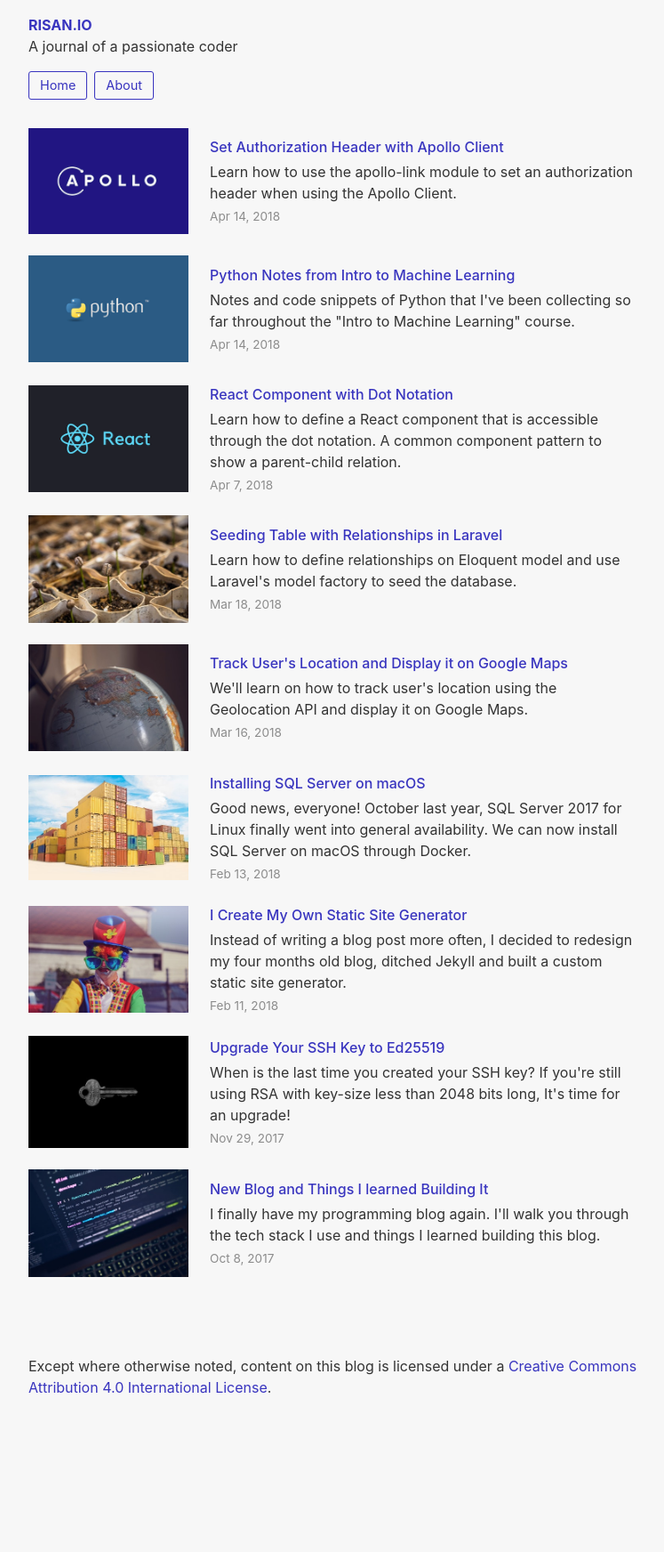
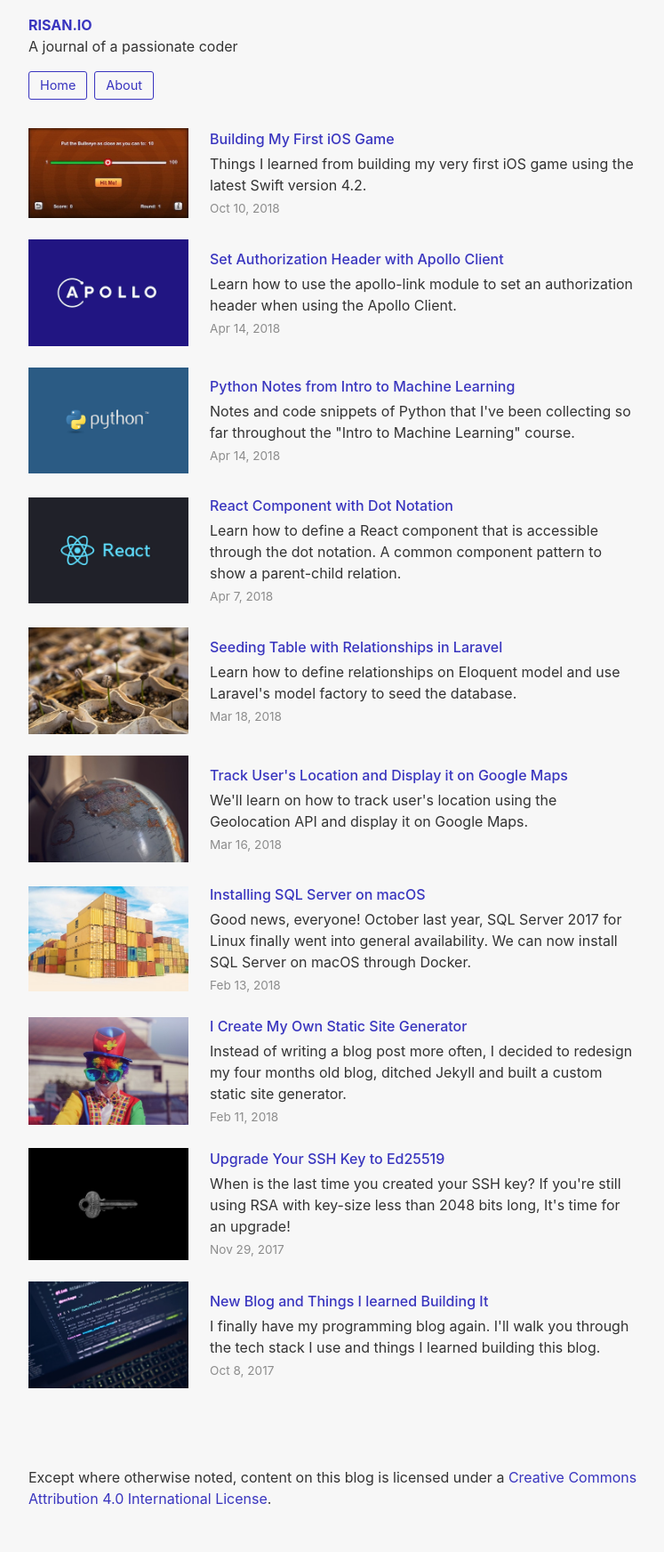
Before and after one commit to risan/oldblog, a Jekyll site: the page built from index.md, in a window 1280 px wide. Shown: the whole page at 89% size, without its empty margins (264-1011 px from the left). Built offline with Jekyll 4.4.1, drawn with Linux system fonts in a browser that asks for light colours; before the commit the page ends 1619 px from its top, so only the background shows below that; some of the changed lines change nothing that is shown.

Commit message:
New blog post

````diff
--- /dev/null
+++ b/_posts/2018-10-10-building-my-first-ios-game.md
@@ -0,0 +1,515 @@
+---
+title: Building My First iOS Game
+date: 2018-10-10 00:10
+tags: swift
+excerpt: Things I learned from building my very first iOS game using the latest Swift version 4.2.
+image_thumb: /img/2018-10-10-building-my-first-ios-game/featured-thumb.jpg
+image:
+  path: /img/2018-10-10-building-my-first-ios-game/og.jpg
+  width: 1200
+  height: 715
+---
+Sunday night two weeks ago, I had nothing better to do. So I started googling for some iOS tutorial and landed on this amazing [video tutorial](https://www.raywenderlich.com/5993-your-first-ios-app) by Ray Wenderlich. It's quite exciting and easy to follow for a total beginner like me. I delved into Swift documentation before and got bored easily. 😝
+
+On that tutorial, you'll learn the basic of iOS development by building some simple game named Bull's Eye. It generates some random number between 1 and 100. It then challenges the user to estimate and move the slider as close as possible to that random number. The closer it gets, the higher the point. It's pretty simple.
+
+You can check out the complete project on my Github repository: [risan/bullseye-ios](https://github.com/risan/bullseye-ios).
+
+![Bull's Eye game in action](https://media.giphy.com/media/8TzojHt7pxqv8GhXnW/giphy.gif)
+
+## Things I Learned
+
+Here are a few things that I learned and gathered so far about Swift programming language. Note that I use the latest Swift 4.2 version.
+
+* [Variables, Constants, and Data Types](#variables-constants-and-data-types)
+    * [Basic Data Types](#basic-data-types)
+    * [Working with Integer](#working-with-integer)
+    * [Working with Decimal](#working-with-decimal)
+    * [Declaring a Variable](#declaring-a-variable)
+    * [Declaring a Constant](#declaring-a-constant)
+    * [Type Inference](#type-inference)
+    * [String Extrapolation](#string-extrapolation)
+* [Functions](#functions)
+    * [Function with Parameter](#function-with-parameter)
+    * [Omitting Argument Label in a Function](#omitting-argument-label-in-a-function)
+    * [Renaming the Function Parameter](#renaming-the-function-parameter)
+    * [Function with Return Value](#function-with-return-value)
+* [Optional](#optional)
+    * [Optional Binding](#optional-binding)
+    * [Class Initializer](#class-initializer)
+* [Class](#class)
+    * [Class Initializer](#class-initializer)
+* [Other Discoveries](#other-discoveries)
+    * [Force Unwrapping](#force-unwrapping)
+    * [Class Inheritance](#class-inheritance)
+    * [Known Type Parameter](#known-type-parameter)
+    * [Using a Closure](#using-a-closure)
+    * [Displaying Local HTML File on a WebView](#displaying-local-html-file-on-a-webview)
+
+### Variables, Constants, and Data Types
+
+#### Basic Data Types
+
+There are several basic data types provided by Swift, here are some of the types that I've used so far:
+
+* `Int`: For a positive or negative integer number (e.g. `100`, `0`, or `-12`);
+* `Float`: For a decimal number (e.g. `3.14` or `-0.123`);
+* `Double`: Double precision floating point number—a lot more precise than the `Float`;
+* `Bool`: For boolean value (`true` or `false`);
+* `Character`: For a single character (e.g. `A`, `b`, or `&`); and
+* `String`: Collection of a character (e.g. `Hello World`).
+
+##### Working with Integer
+
+Swift also provides several other data types for handling an integer number:
+
+* `UInt`—the unsigned version of `Int` (zero and positve number only)
+* `Int8` and `UInt8`—the 8 bit version;
+* `Int16` and `UInt16`—the 16 bit version;
+* `Int32` and `UInt32`—the 32 bit version; and
+* `Int64` and `UInt64`—the 64 bit version.
+
+Unless you know about what you're doing, always use the `Int` data type when dealing with an integer number.
+
+#### Working with Decimal
+
+There are also several other data types for handling a decimal number:
+
+* `Float32`—the 32 bit version of floating point type;
+* `Float64`—the 64 bit version; and
+* `Float80`—the extended precision floating point type.
+
+However, the Swift documentation recommends us to always use the `Double` data type when dealing with a decimal number.
+
+#### Declaring a Variable
+
+Use the `var` keyword to declare a variable:
+
+```swift
+var name: String = "John Doe"
+var age: Int = 23
+var score: Double = 75.34
+var isAwesome: Bool = true
+var grade: Character = "A"
+```
+
+Since it's a variable, we are allowed to change the value—as long as it has the same data type.
+
+```swift
+var name: String = "John Doe"
+
+name = "Foo Bar"
+
+// Will throw an error, because it's an integer not a string.
+name = 12
+
+// We have to explicitly convert the new value into the same data type.
+name = String(12)
+```
+
+#### Declaring a Constant
+
+To declare a constant, we use the `let` keyword:
+
+```swift
+let max: Int = 100
+let pi: Double = 3.14
+
+// Will throw an error, since we're not allowed to change the value.
+pi = 3.1423
+```
+
+#### Type Inference
+
+Swift is a strongly typed language. However, it allows us to declare a variable or a constant without even specifying its data type. Swift is smart enough to figure out the data type based on its initial value.
+
+```swift
+var totalItems = 5 // Int
+var totalAmounts = 50.3 // Double
+let message = "Success!" // String
+let isPaid = true // Bool
+let grade = "A" // String
+```
+
+Note that by default, a decimal number will be inferred as a `Double`—not a `Float`. A round number also will be inferred as an `Int`, even if the value may also fit in another data type like `UInt8`.
+
+#### String Extrapolation
+
+In Swift, we can put the value of a variable or a constant within a string like this:
+
+```swift
+"Some string \(yourVariableOrConstant)"
+```
+
+When we extrapolate a variable or a constant within a string, we don't need to explicitly convert the data type—even if it's not a string.
+
+```swift
+let totalItems = 5
+let totalAmounts = 50.3
+let isPaid = true
+let message = "Success!"
+
+print("Total items: \(totalItems)\nTotal amount: $\(totalAmounts)")
+print("Is Paid: \(isPaid)\nMessage: \(message)")
+```
+
+The above code will print the following output:
+
+```txt
+Total items: 5
+Total amount: $50.3
+Is Paid: true
+Message: Success!
+```
+
+We can also use the triple quotes (`"""`) to construct a multiline string. The following code will have the same exact output like above:
+
+```swift
+print("""
+Total items: \(totalItems)
+Total amount: $\(totalAmounts)
+Is Paid: \(isPaid)
+Message: \(message)
+""")
+```
+
+### Functions
+
+Use the `func` keyword to create a function:
+
+```swift
+func sayHello() {
+    print("Hello World!")
+}
+
+// Calling the function.
+sayHello()
+```
+
+#### Function with Parameter
+
+We can also create a function with a parameter:
+
+```swift
+func greet(name: String) {
+    print("Hello \(name)!")
+}
+
+greet(name: "Mr Data") // Hello Mr Data!
+
+greet(name: "Darth Vader") // Hello Darth Vader!
+
+greet(name: 123.45) // Will throw an error, since we pass a double
+```
+
+Note how we also pass the `name` when calling the `greet` function above. In Swift, the `name` is also called "argument label".
+
+We can have as many parameters as we want:
+
+```swift
+func introduce(name: String, age: Int) {
+    print("Hi my name is \(name) and I'm \(age) years old.")
+}
+
+introduce(name: "John", age: 23)
+
+// Will throw an error, since we can't change the argument's order.
+introduce(age: 19, name: "Luke")
+```
+
+Note that even though the arguments are already labeled, we can't change the order of these arguments.
+
+#### Omitting Argument Label in a Function
+
+We can configure the function so we don't have to specify the argument label when calling it. To omit the argument label, simply put an underscore (`_`) before the parameter name:
+
+```swift
+func greet(_ name: String) {
+    print("Hi \(name)!")
+}
+
+greet("Captain Kirk") // Hi Captain Kirk!
+
+// Will throw an error, we have to omit the argument label.
+greet(name: "John")
+```
+
+We can combine a named parameter with the omitted one:
+
+```swift
+func introduce(_ name: String, age: Int) {
+    print("Hi my name is \(name) and I'm \(age) years old.")
+}
+
+introduce("John", age: 23) // Hi my name is John and I'm 23 years old.
+```
+
+And of course we can also have multiple parameters without any argument labels:
+
+```swift
+func introduce(_ name: String, _ age: Int) {
+    print("Hi my name is \(name) and I'm \(age) years old.")
+}
+
+introduce("Jar Jar", 33) // Hi my name is Jar Jar and I'm 33 years old.
+```
+
+#### Renaming the Function Parameter
+
+In Swift, we are allowed to have a different identifier between the parameter name and the argument label.
+
+```swift
+func welcome(to name: String) {
+    print("Welcome to the \(name)!")
+}
+
+welcome(to: "Jungle") // Welcome to the Jungle!
+```
+
+The `to` will be used as an argument label when calling the `welcome` function. While the `name` will be used as an identifier for the parameter within the function's body.
+
+#### Function with Return Value
+
+So far we've only created functions with no return value. To create a function with a return value, simply use the `return` keyword and declare the return type right before the opening curly brace:
+
+```swift
+func sum(_ a: Int, _ b: Int) -> Int {
+    return a + b
+}
+
+sum(10, 20) // 30
+sum(10, -20) // -10
+```
+
+### Optional
+
+"Optional" was one of the concepts that I was struggling with when trying out Swift for the first time years ago. Now I finally understand. It's simply a data type that accepts `nil` as a value—which means an absence of value. We use a question mark (`?`) to indicate an optional type:
+
+```swift
+var name: String? // Optional String type
+var message: String = "John" // Just regular String type
+
+name = "John" // We can assign a regular String value
+name = nil // or we can also assign a `nil`
+
+// However this will throw an error, since message is not an optional type.
+message = nil
+```
+
+#### Optional Binding
+
+We can think of optional type as a box. It can either contain something (some value) or nothing at all (a `nil` value). In order to know what's inside of this box, we have to open it. In Swift, this process is called "unwrapping"—like unwrapping present box!
+
+One of the way to "unwrap" an optional type is by using an optional binding. We assign the optional type to some constant using the `let` keyword; we then wrap this assignment with an `if` statement like so:
+
+```swift
+var name: String?
+
+if let unwrappedName = name {
+    // This block will be executed if name is not nil
+    print("Hi \(unwrappedName)!")
+} else {
+    // This block will be executed if name is nil
+    print("Name is empty")
+}
+```
+
+### Class
+
+Use the `class` keyword to define a class:
+
+```swift
+class Person {
+    let isHuman = true
+    var name = "John Doe"
+
+    func sayHi() {
+        print("Hi, my name is \(name)!")
+    }
+}
+
+let john = Person()
+
+john.isHuman // true
+john.name // John Doe
+john.sayHi() // Hi, my name is John Doe!
+
+john.name = "Yoda"
+john.sayHi() // Hi, my name is Yoda!
+
+// Will throw an error because `isHuman` is a constant.
+john.isHuman = false
+```
+
+Just like calling a function, we use `Person()` to initialize a new object of `Person` class. We can then use the dot (`.`) to access the object's properties and methods.
+
+#### Class Initializer
+
+The class can also have an initializer or a constructor. This is a good place for us to set up the class's instance; like assigning some initial values to the properties:
+
+```swift
+class Person {
+    var name: String
+    var age:Int?
+
+    // The class initializer
+    init(name: String, age: Int?) {
+        self.name = name
+        self.age = age
+    }
+
+    func sayHi() {
+        var message = "Hi, my name is \(name)"
+
+        if let ageValue = age {
+            message += " and I'm \(ageValue) years old"
+        }
+
+        print(message)
+    }
+}
+
+let anakin = Person(name: "Anakin", age: 20)
+let luke = Person(name: "Luke", age: nil)
+
+anakin.sayHi() // Hi, my name is Anakin and I'm 20 years old
+luke.sayHi() // Hi, my name is Luke
+```
+
+Note that when the parameter in a method has the same name as one of the class's property, we can use the `self` keyword to refer to the class's property.
+
+In Swift, we are allowed to declare a function or a method with the same name, as long as it has different parameter signature. And so does the class initializer, we can have several `init()` with different parameter signature:
+
+```swift
+class Person {
+    var name: String
+    var age:Int?
+
+    // The age parameter is not optional now.
+    init(name: String, age: Int) {
+        self.name = name
+        self.age = age
+    }
+
+    // Another init but without age parameter.
+    init(name: String) {
+        self.name = name
+    }
+
+    func sayHi() {
+        var message = "Hi, my name is \(name)"
+
+        if let ageValue = age {
+            message += " and I'm \(ageValue) years old"
+        }
+
+        print(message)
+    }
+}
+
+let anakin = Person(name: "Anakin", age: 20)
+let luke = Person(name: "Luke")
+
+anakin.sayHi() // Hi, my name is Anakin and I'm 20 years old
+luke.sayHi() // Hi, my name is Luke
+```
+
+### Other Discoveries
+
+Here are some other discoveries I've made throughout the tutorial:
+
+* We don't need to use a semicolon (`;`) at the end of each statement, unless we want to have multiple statements within one line.
+* Every UI object dropped to the storyboard from the library, is an object from some class.
+* Use the `@IBOutlet` keyword on the class's property if we want it to refer to some object on the storyboard.
+* Use the `@IBAction` keyword on the class's method if want it to be executed when a particular event occurred on some object on the storyboard.
+
+#### Force Unwrapping
+
+```swift
+@IBOutlet weak var slider: UISlider!
+```
+
+The exclamation mark (`!`) at the end of the above code is used for unwrapping the optional type forcefully. It means that if the `slider` is `nil` the code execution will be aborted.
+
+#### Class Inheritance
+
+```swift
+class ViewController: UIViewController {
+
+    override func viewDidLoad() {
+        super.viewDidLoad()
+    }
+}
+```
+
+In the code above, we declare a class named `ViewController` that inherits from the `UIViewController` class. In Swift, we are allowed to override the parent's method. To do so, we have to use the `override` keyword before the new method declaration. We can also use the `super` keyword to access parent's original methods or properties.
+
+#### Known Type Parameter
+
+Below is the signature of the `setThumbImage` method from a `UISlider` class:
+
+```swift
+func setThumbImage(_ image: UIImage?, for state: UIControl.State)
+```
+
+Suppose we have a variable named `slider` which is an instance of the `UISlider` class. We can call the above method like this:
+
+```swift
+slider.setThumbImage(someUIImageInstance, for: UIControl.State.normal)
+```
+
+`UIControl.State` is a struct that contains several constants describing the state of a control. And since the type of the `for` argument is already known to be the `UIControl.State`, we can actually just use a dot (`.`) to access the struct's constant:
+
+```swift
+slider.setThumbImage(someUIImageInstance, for: .normal)
+```
+
+#### Using a Closure
+
+```swift
+UIAlertAction(title: "OK", style: .default, handler: {
+    action in
+    self.startNewRound()
+})
+```
+
+The code above is taken from the tutorial's source code. We declare a closure as an argument for the `handler` parameter. The `in` keyword is used to separate the closure's parameter(s) from the body. In the code above we only have one parameter: `action`—which is an instance of the newly created `UIAlertAction` class.
+
+#### Displaying Local HTML File on a WebView
+
+Here's the code that we use to display a locally saved HTML file within the WebKit WebView:
+
+```swift
+// Load the local HTML file named "about.html"
+if let htmlPath = Bundle.main.path(forResource: "about", ofType: "html") {
+    let htmlUrl = URL(fileURLWithPath: htmlPath)
+    let htmlUrlRequest = URLRequest(url: htmlUrl)
+    webView.load(htmlUrlRequest)
+}
+```
+
+Note that the `webView` identifier above refers to the `WKWebView` object on the storyboard.
+
+### Closing Thought
+
+I must say, so far I enjoy creating an iOS application using Swift. Swift syntax is cleaner and more concise than its predecessor—Objective C. For me it's also a lot easier to understand.
+
+This little quest of mine, leading me to find more tutorials about building iOS development with Swift. So far I've done another 4 tutorials:
+
+##### [1. Auto layout practice](https://github.com/risan/autolayout-ios)
+
+![Auto Layout Practice](/img/2018-10-10-building-my-first-ios-game/auto-layout.jpg)
+
+##### [2. Stack Views practice](https://github.com/risan/stack-views-ios)
+
+![Stack Views Practice](/img/2018-10-10-building-my-first-ios-game/stack-views.jpg)
+
+##### [3. Creating a paginated sliding cards](https://github.com/risan/sliding-cards-ios)
+
+![Sliding Cards in Action](https://media.giphy.com/media/EQBBtahcZ36yS4ATKz/giphy.gif)
+
+##### [4. A War Card Game](https://github.com/risan/war-card-game-ios)
+
+![War Card Game in Action](https://media.giphy.com/media/3oqoBNGeV4PEbCcQcP/giphy.gif)
+
+I probably should start reading the Swift documentation. 🤔
--- a/_sass/_syntax.scss
+++ b/_sass/_syntax.scss
@@ -2,8 +2,8 @@
 .highlight, .highlight pre, .highlight table { background: #141414; color: #ffffff }
 .highlight .hll { background-color: #373b41 }
 .highlight .c { color: #969896 } // Comment
-.highlight .err { color: #cc6666 } // Error
-.highlight .k { color: #b294bb } // Keyword
+.highlight .err { color: #e47a7a } // Error
+.highlight .k { color: #cba9d6 } // Keyword
 .highlight .l { color: #de935f } // Literal
 .highlight .n, .highlight .h { color: #ffffff } // Name
 .highlight .o { color: #8abeb7 } // Operator
@@ -12,55 +12,55 @@
 .highlight .cp { color: #969896 } // Comment.Preproc
 .highlight .c1 { color: #969896 } // Comment.Single
 .highlight .cs { color: #969896 } // Comment.Special
-.highlight .gd { color: #cc6666 } // Generic.Deleted
+.highlight .gd { color: #e47a7a } // Generic.Deleted
 .highlight .ge { font-style: italic } // Generic.Emph
 .highlight .gh { color: #ffffff; font-weight: bold } // Generic.Heading
-.highlight .gi { color: #b5bd68 } // Generic.Inserted
+.highlight .gi { color: #bbc368 } // Generic.Inserted
 .highlight .gp { color: #969896; font-weight: bold } // Generic.Prompt
 .highlight .gs { font-weight: bold } // Generic.Strong
 .highlight .gu { color: #8abeb7; font-weight: bold } // Generic.Subheading
-.highlight .kc { color: #b294bb } // Keyword.Constant
-.highlight .kd { color: #b294bb } // Keyword.Declaration
+.highlight .kc { color: #cba9d6 } // Keyword.Constant
+.highlight .kd { color: #cba9d6 } // Keyword.Declaration
 .highlight .kn { color: #8abeb7 } // Keyword.Namespace
-.highlight .kp { color: #b294bb } // Keyword.Pseudo
-.highlight .kr { color: #b294bb } // Keyword.Reserved
+.highlight .kp { color: #cba9d6 } // Keyword.Pseudo
+.highlight .kr { color: #cba9d6 } // Keyword.Reserved
 .highlight .kt { color: #f0c674 } // Keyword.Type
-.highlight .ld { color: #b5bd68 } // Literal.Date
+.highlight .ld { color: #bbc368 } // Literal.Date
 .highlight .m { color: #de935f } // Literal.Number
-.highlight .s { color: #b5bd68 } // Literal.String
-.highlight .na { color: #81a2be } // Name.Attribute
+.highlight .s { color: #bbc368 } // Literal.String
+.highlight .na { color: #81b5e2 } // Name.Attribute
 .highlight .nb { color: #ffffff } // Name.Builtin
 .highlight .nc { color: #f0c674 } // Name.Class
-.highlight .no { color: #cc6666 } // Name.Constant
+.highlight .no { color: #e47a7a } // Name.Constant
 .highlight .nd { color: #8abeb7 } // Name.Decorator
 .highlight .ni { color: #ffffff } // Name.Entity
-.highlight .ne { color: #cc6666 } // Name.Exception
-.highlight .nf { color: #81a2be } // Name.Function
+.highlight .ne { color: #e47a7a } // Name.Exception
+.highlight .nf { color: #81b5e2 } // Name.Function
 .highlight .nl { color: #ffffff } // Name.Label
 .highlight .nn { color: #f0c674 } // Name.Namespace
-.highlight .nx { color: #81a2be } // Name.Other
+.highlight .nx { color: #81b5e2 } // Name.Other
 .highlight .py { color: #ffffff } // Name.Property
 .highlight .nt { color: #8abeb7 } // Name.Tag
-.highlight .nv { color: #cc6666 } // Name.Variable
+.highlight .nv { color: #e47a7a } // Name.Variable
 .highlight .ow { color: #8abeb7 } // Operator.Word
 .highlight .w { color: #ffffff } // Text.Whitespace
 .highlight .mf { color: #de935f } // Literal.Number.Float
 .highlight .mh { color: #de935f } // Literal.Number.Hex
 .highlight .mi { color: #de935f } // Literal.Number.Integer
 .highlight .mo { color: #de935f } // Literal.Number.Oct
-.highlight .sb { color: #b5bd68 } // Literal.String.Backtick
+.highlight .sb { color: #bbc368 } // Literal.String.Backtick
 .highlight .sc { color: #ffffff } // Literal.String.Char
 .highlight .sd { color: #969896 } // Literal.String.Doc
-.highlight .s2 { color: #b5bd68 } // Literal.String.Double
+.highlight .s2 { color: #bbc368 } // Literal.String.Double
 .highlight .se { color: #de935f } // Literal.String.Escape
-.highlight .sh { color: #b5bd68 } // Literal.String.Heredoc
+.highlight .sh { color: #bbc368 } // Literal.String.Heredoc
 .highlight .si { color: #de935f } // Literal.String.Interpol
-.highlight .sx { color: #b5bd68 } // Literal.String.Other
-.highlight .sr { color: #b5bd68 } // Literal.String.Regex
-.highlight .s1 { color: #b5bd68 } // Literal.String.Single
-.highlight .ss { color: #b5bd68 } // Literal.String.Symbol
+.highlight .sx { color: #bbc368 } // Literal.String.Other
+.highlight .sr { color: #bbc368 } // Literal.String.Regex
+.highlight .s1 { color: #bbc368 } // Literal.String.Single
+.highlight .ss { color: #bbc368 } // Literal.String.Symbol
 .highlight .bp { color: #ffffff } // Name.Builtin.Pseudo
-.highlight .vc { color: #cc6666 } // Name.Variable.Class
-.highlight .vg { color: #cc6666 } // Name.Variable.Global
-.highlight .vi { color: #cc6666 } // Name.Variable.Instance
+.highlight .vc { color: #e47a7a } // Name.Variable.Class
+.highlight .vg { color: #e47a7a } // Name.Variable.Global
+.highlight .vi { color: #e47a7a } // Name.Variable.Instance
 .highlight .il { color: #de935f } // Literal.Number.Integer.Long
--- a/css/article.scss
+++ b/css/article.scss
@@ -115,7 +115,7 @@
   }
 
   pre {
-    font-size: .85em;
+    font-size: .8em;
     overflow-x: auto;
     padding: 1.25em 1.5em;
     margin-bottom: 1em;
@@ -125,7 +125,7 @@
     background-color: #141414;
   }
 
-  p {
+  p, li {
     code {
       color: $code-color;
       font-size: .85rem;
````
Also changed, not shown: img/2018-10-10-building-my-first-ios-game/auto-layout.jpg (added), img/2018-10-10-building-my-first-ios-game/featured-thumb.jpg (added), img/2018-10-10-building-my-first-ios-game/og.jpg (added), img/2018-10-10-building-my-first-ios-game/stack-views.jpg (added).
